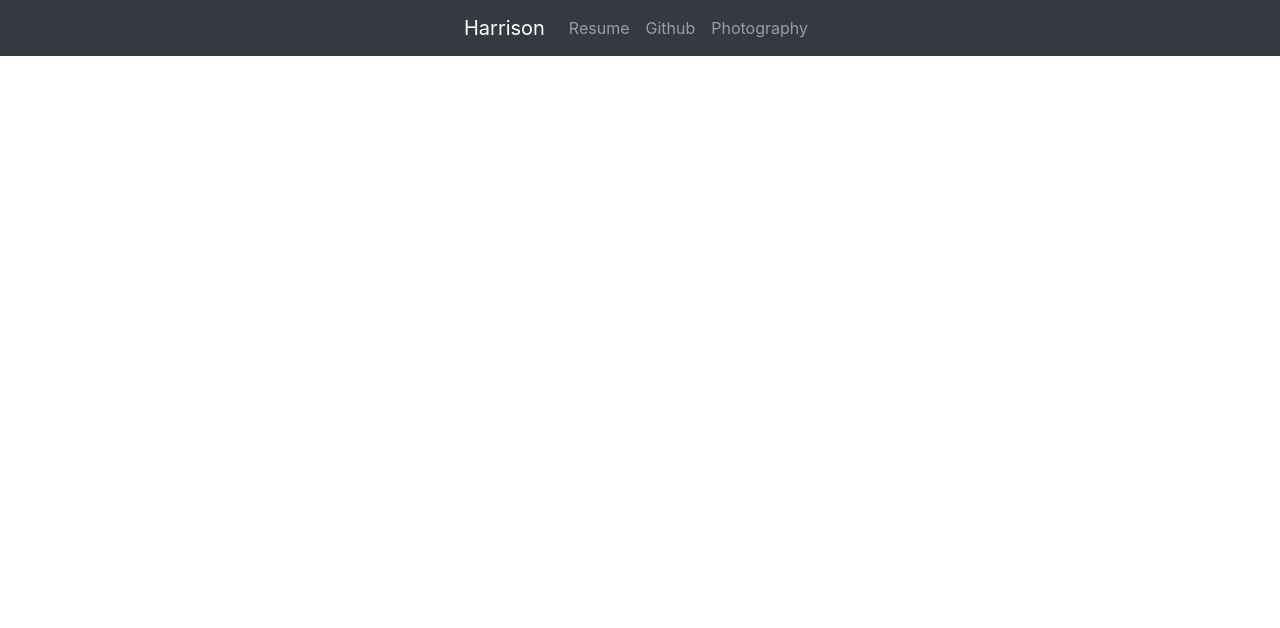
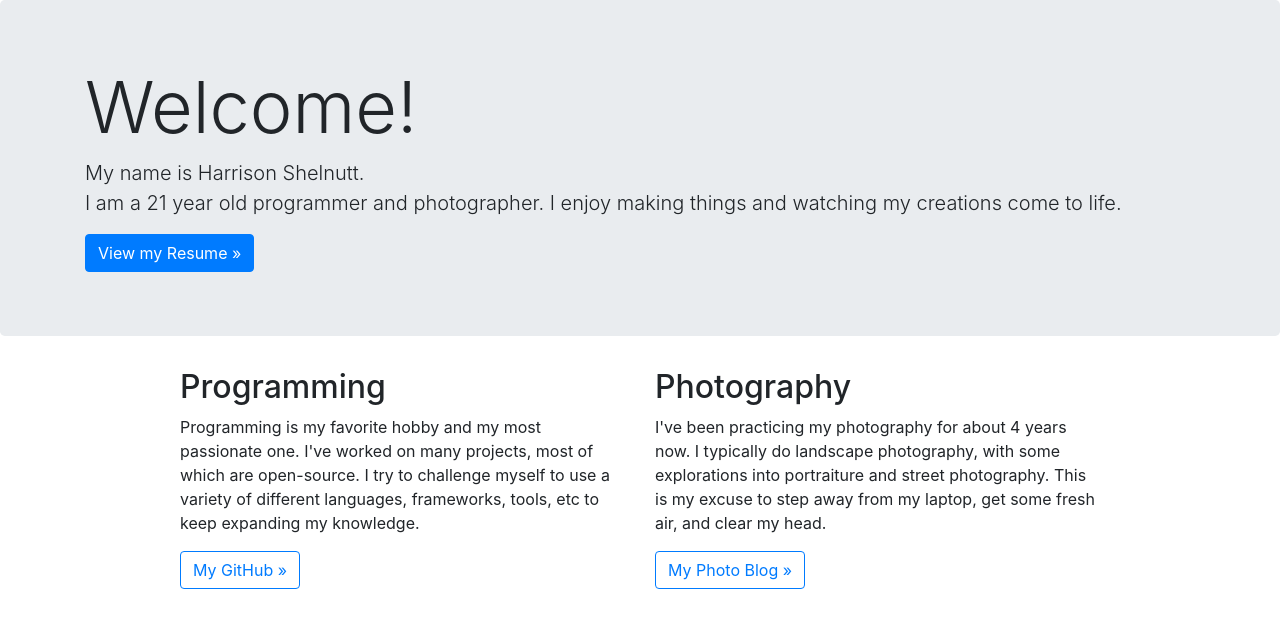
Before and after one commit to jhshelnu/Personal-Website, a website: page views/index.html in a window 1280 px wide. Drawn offline with nearby package versions, Linux system fonts and the light colour scheme.

Commit message:
added informative paragraphs, removed navbar

```diff
--- a/views/index.html
+++ b/views/index.html
@@ -3,30 +3,52 @@
 	<head>
 		<meta charset="utf-8">
 
-		<link rel="shortcut icon" href="/favicon.ico" type="image/x-icon">
-		<link rel="icon" href="/favicon.ico" type="image/x-icon">
+		<!-- <link rel="shortcut icon" href="/favicon.ico" type="image/x-icon">
+		<link rel="icon" href="/favicon.ico" type="image/x-icon"> -->
 
 		<link rel="stylesheet" href="https://maxcdn.bootstrapcdn.com/bootstrap/4.4.1/css/bootstrap.min.css">
 
-		<title>Harrison</title>
+		<title>Harrison Shelnutt</title>
 	</head>
 
 	<body>
 		<!-- Nav Bar -->
-		<nav class="navbar navbar-expand-sm bg-dark navbar-dark justify-content-center fixed-top">
+		<!-- <nav class="navbar navbar-expand-sm bg-dark navbar-dark">
 			<a class="navbar-brand">Harrison</a>
-			<ul class="navbar-nav">
-				<li class="nav-item">
-			    	<a class="nav-link" href="/resume.pdf" target="_blank">Resume</a>
-			    </li>
-			    <li class="nav-item">
-			    	<a class="nav-link" href="https://github.com/jhshelnu" target="_blank">Github</a>
-			    </li>
-			    <li class="nav-item">
-			    	<a class="nav-link" href="https://photosbyharrison.com" target="_blank">Photography</a>
-			    </li>
-			</ul>
-		</nav>
+		</nav> -->
+
+
+		<div class="jumbotron">
+			<div class="container">
+				<h1 class="display-3">Welcome!</h1>
+				<p class="lead">My name is Harrison Shelnutt.<br>I am a 21 year old programmer and photographer. I enjoy making things and watching my creations come to life.</p>
+				<a href="/resume.pdf" target="_blank" role="button" class="btn btn-primary">View my Resume &raquo;</a>
+			</div>
+		</div>
+
+		<div class="container">
+			<div class="row justify-content-center">
+				<div class="col-md-5">
+					<h2 class="display-5">Programming</h2>
+					<p>Programming is my favorite hobby and my most passionate one. I've worked on many projects, most of which are open-source. I try to challenge myself to use a variety of different languages, frameworks, tools, etc to keep expanding my knowledge.</p>
+					<a href="https://github.com/jhshelnu" target="_blank" role="button" class="btn btn-outline-primary">My GitHub &raquo;</a>
+				</div>
+
+				<div class="col-md-5">
+					<h2 class="display-5">Photography</h2>
+					<p>I've been practicing my photography for about 4 years now. I typically do landscape photography, with some explorations into portraiture and street photography. This is my excuse to step away from my laptop, get some fresh air, and clear my head.</p>
+					<a href="https://photosbyharrison.com" target="_blank" class="btn btn-outline-primary">My Photo Blog &raquo;</a>
+				</div>
+			</div>
+		</div>
+
+
+
+
+
+
+
+
 	</body>
 
 </html>
```
Also changed, not shown: views/favicon.ico (deleted).
